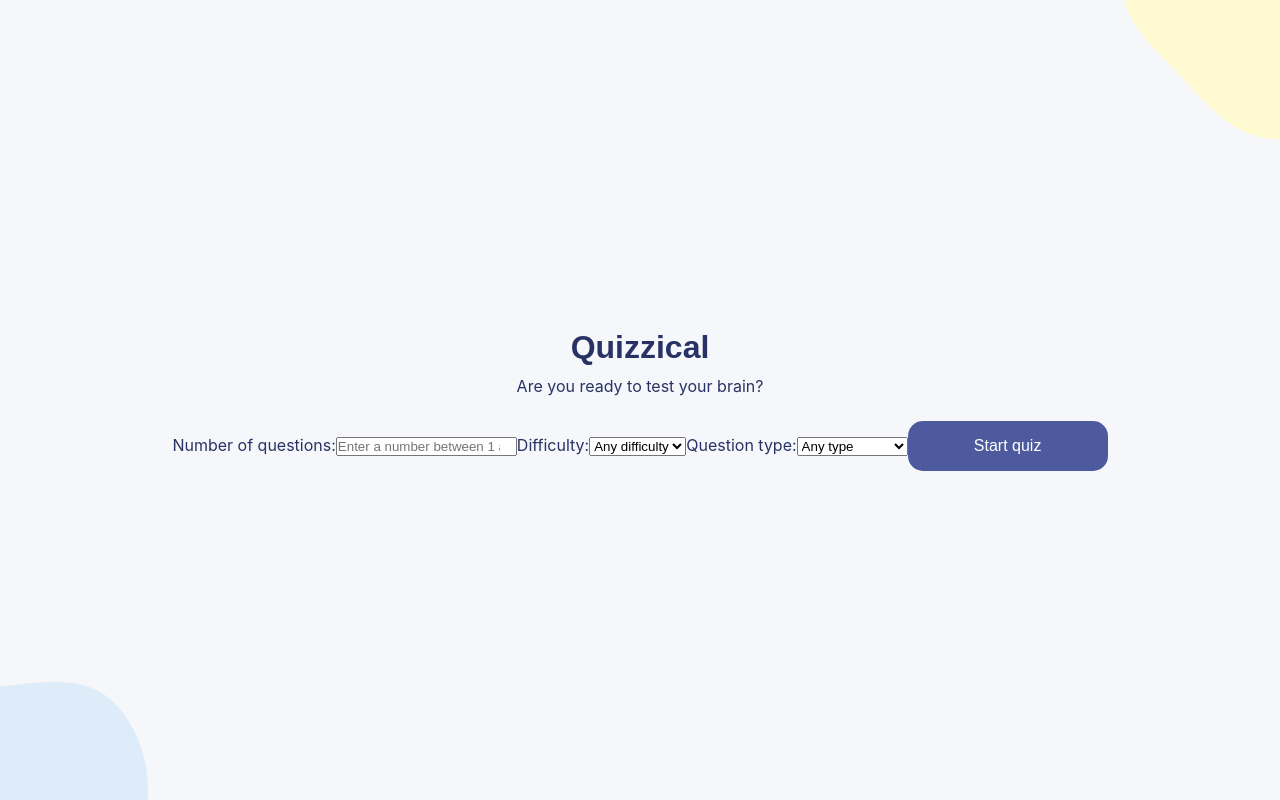
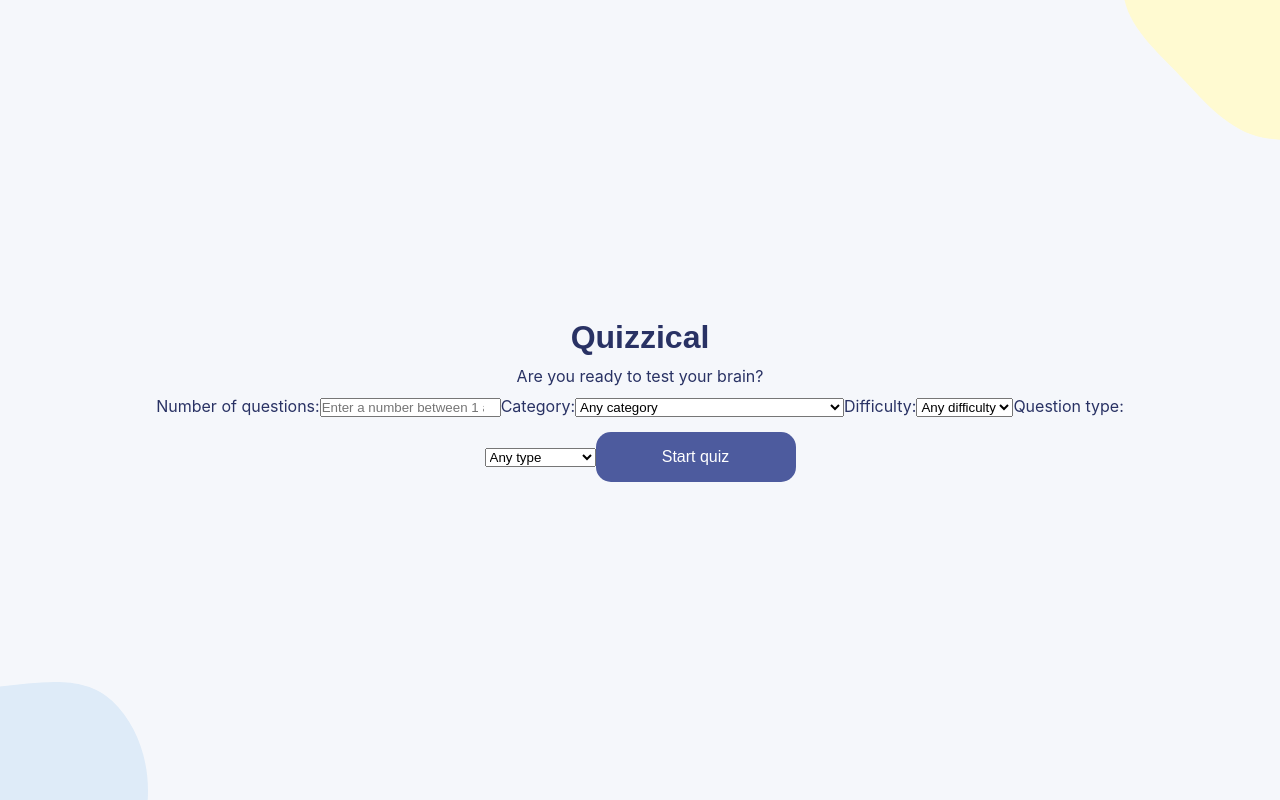
Before and after one commit to TiffanyChan614/React-Quizzical, a React (Vite) app: page / in a window 1280 px wide. Built offline with nearby package versions, Linux system fonts and the light colour scheme.

Commit message:
Let user choose category

```diff
--- a/src/App.jsx
+++ b/src/App.jsx
@@ -21,11 +21,12 @@ function App() {
 	const [score, setScore] = useState(0)
 	const [formData, setFormData] = useState({
 		'num-questions': 0,
+		category: '',
 		difficulty: '',
 		type: '',
 	})
 
-	const apiUrl = `https://opentdb.com/api.php?amount=${formData['num-questions']}&difficulty=${formData.difficulty}&type=${formData.type}`
+	const apiUrl = `https://opentdb.com/api.php?amount=${formData['num-questions']}&category=${formData.category}&difficulty=${formData.difficulty}&type=${formData.type}`
 	console.log('api url', apiUrl)
 
 	function fetchQuestions() {
--- a/src/components/StartPage.jsx
+++ b/src/components/StartPage.jsx
@@ -12,6 +12,37 @@ export default function StartPage({ handleSubmit, handleChange }) {
 					placeholder='Enter a number between 1 and 50'
 					onChange={(event) => handleChange(event)}
 				/>
+				<label htmlFor='category'>Category:</label>
+				<select
+					id='category'
+					name='category'
+					onChange={handleChange}>
+					<option value=''>Any category</option>
+					<option value='9'>General Knowledge</option>
+					<option value='10'>Entertainment: Books</option>
+					<option value='11'>Entertainment: Film</option>
+					<option value='12'>Entertainment: Music</option>
+					<option value='13'>Entertainment: Musicals &amp; Theatres</option>
+					<option value='14'>Entertainment: Television</option>
+					<option value='15'>Entertainment: Video Games</option>
+					<option value='16'>Entertainment: Board Games</option>
+					<option value='17'>Science &amp; Nature</option>
+					<option value='18'>Science: Computers</option>
+					<option value='19'>Science: Mathematics</option>
+					<option value='20'>Mythology</option>
+					<option value='21'>Sports</option>
+					<option value='22'>Geography</option>
+					<option value='23'>History</option>
+					<option value='24'>Politics</option>
+					<option value='25'>Art</option>
+					<option value='26'>Celebrities</option>
+					<option value='27'>Animals</option>
+					<option value='28'>Vehicles</option>
+					<option value='29'>Entertainment: Comics</option>
+					<option value='30'>Science: Gadgets</option>
+					<option value='31'>Entertainment: Japanese Anime &amp; Manga</option>
+					<option value='32'>Entertainment: Cartoon &amp; Animations</option>
+				</select>
 				<label htmlFor='difficulty'>Difficulty:</label>
 				<select
 					id='difficulty'
```
Also changed, not shown: 1 other file (tests, documents, lock files or other folders).
